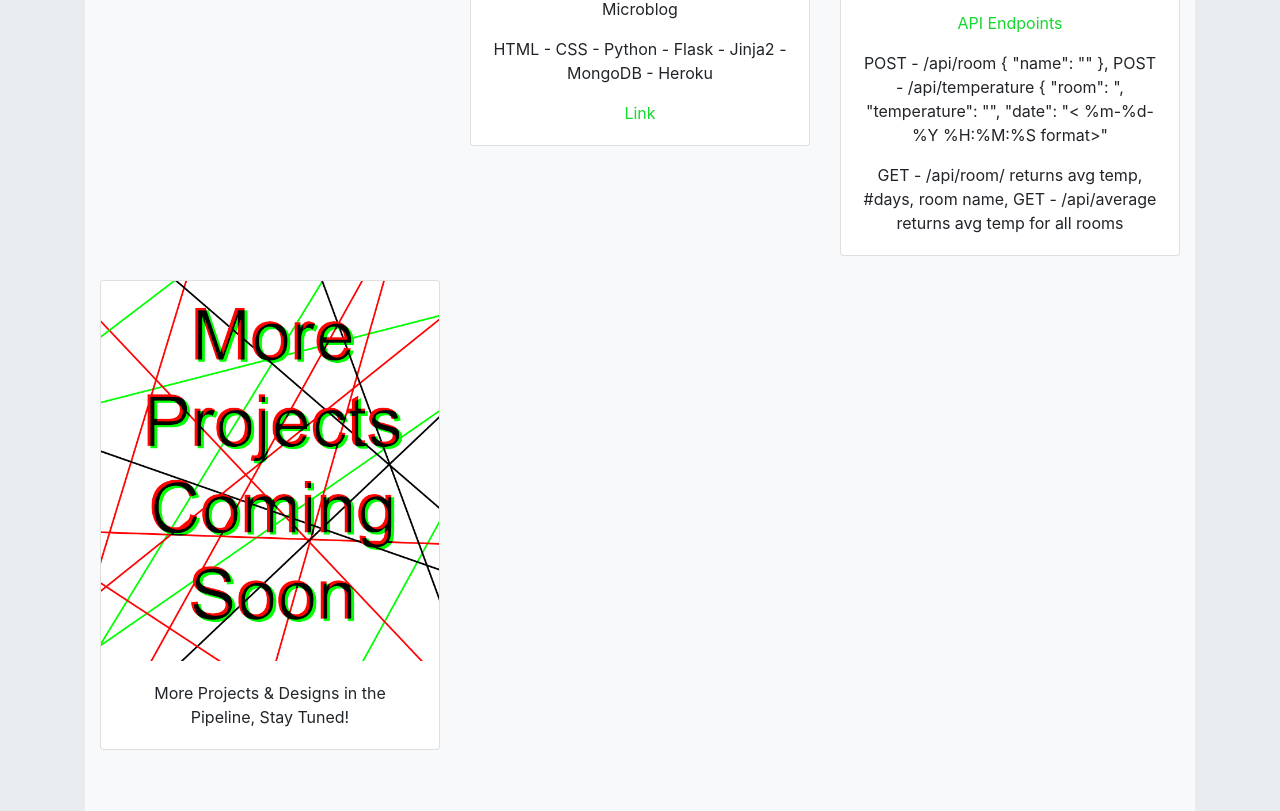
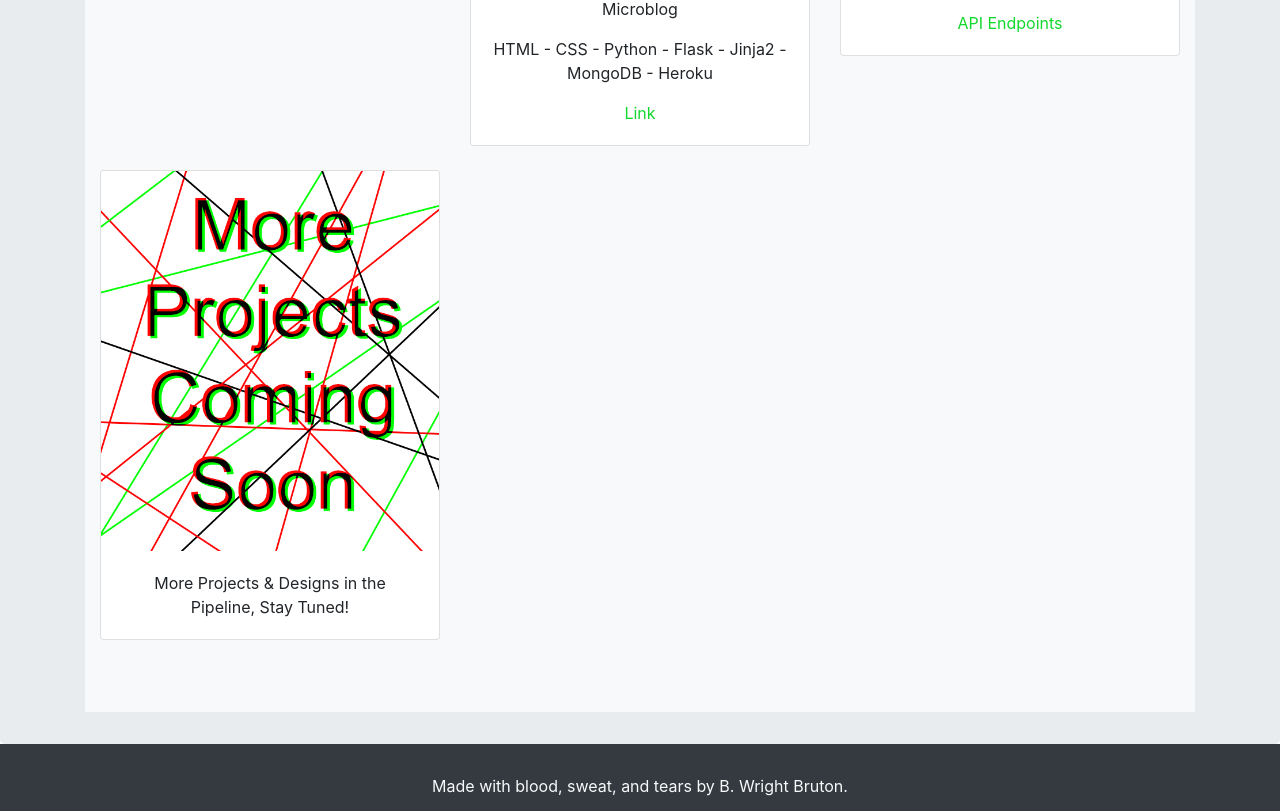
Before and after one commit to BenjaminBruton/portfolio, a website: page index.html in a window 1280 px wide. Shown: the part 2780-3591 px from the top of the page. Drawn offline with Linux system fonts and the light colour scheme.

Commit message:
Update index.html

```diff
--- a/index.html
+++ b/index.html
@@ -319,8 +319,6 @@ xmlns:fb="http://ogp.me/ns/fb#">
                                         <p class="card-text">Room Temperature - API - GET/POST</p>
                                         <p class="card-text">Python - Flask - ElephantDB (postgres) - Render</p>
                                         <p class="card-text"><a id="links4" class="contactLinks foggle" href="https://bruton-roomtemps.onrender.com/">API Endpoints</a></p>
-                                        <p class="card-text">POST - /api/room { "name": "<room name>" }, POST - /api/temperature { "room": "<room #">, "temperature": "<temp>", "date": "< %m-%d-%Y %H:%M:%S format>"</p>
-                                        <p class="card-text">GET - /api/room/<int:room_id> returns avg temp, #days, room name, GET - /api/average returns avg temp for all rooms </p>
                                     </div>
                                 </div>
                             </div>
```
